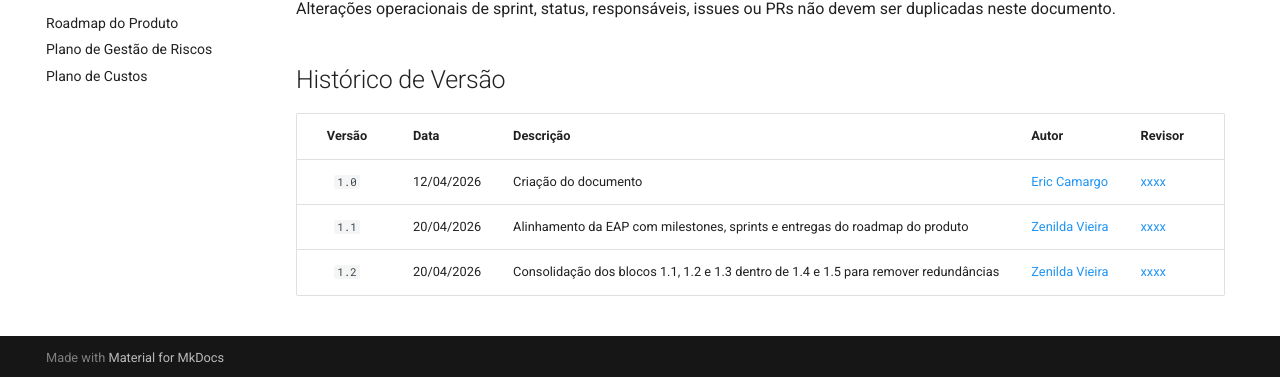
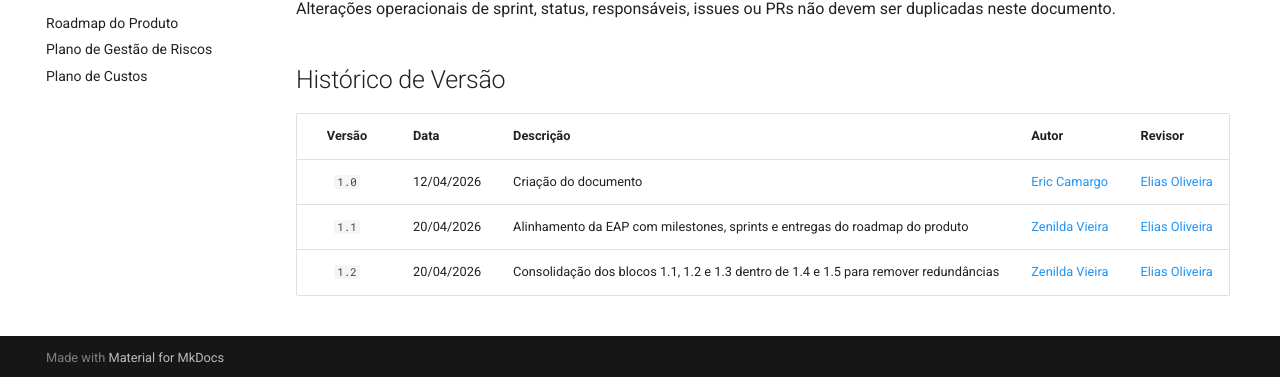
Before and after one commit to fga-eps-mds/2026-1-RetinaScan-Doc, an MkDocs documentation site: the page built from docs/planejamento/EAP.md, in a window 1280 px wide and 900 px high, scrolled down 3694 px. Shown: the part 520-897 px from the top of the window. Built offline with MkDocs 1.6.1 and Material for MkDocs 9.7.7, drawn with Linux system fonts in a browser that asks for light colours; comment, search, counter and statistics services are not loaded.

Commit message:
docs: add review
Ótima documentação e elaboração do documento.

```diff
--- a/docs/planejamento/EAP.md
+++ b/docs/planejamento/EAP.md
@@ -146,6 +146,6 @@ Alterações operacionais de sprint, status, responsáveis, issues ou PRs não d
 
 | Versão | Data       | Descrição            | Autor                                      | Revisor      |
 | :----: | ---------- | -------------------- | ------------------------------------------ | ------------ |
-| `1.0`  | 12/04/2026 | Criação do documento | [Eric Camargo](https://github.com/ericcs10) | [xxxx](xxxx) |
-| `1.1`  | 20/04/2026 | Alinhamento da EAP com milestones, sprints e entregas do roadmap do produto | [Zenilda Vieira](https://github.com/zenildavieira) | [xxxx](xxxx) |
-| `1.2`  | 20/04/2026 | Consolidação dos blocos 1.1, 1.2 e 1.3 dentro de 1.4 e 1.5 para remover redundâncias | [Zenilda Vieira](https://github.com/zenildavieira) | [xxxx](xxxx) |
+| `1.0`  | 12/04/2026 | Criação do documento | [Eric Camargo](https://github.com/ericcs10) | [Elias Oliveira](https://github.com/EliasOliver21) |
+| `1.1`  | 20/04/2026 | Alinhamento da EAP com milestones, sprints e entregas do roadmap do produto | [Zenilda Vieira](https://github.com/zenildavieira) | [Elias Oliveira](https://github.com/EliasOliver21) |
+| `1.2`  | 20/04/2026 | Consolidação dos blocos 1.1, 1.2 e 1.3 dentro de 1.4 e 1.5 para remover redundâncias | [Zenilda Vieira](https://github.com/zenildavieira) | [Elias Oliveira](https://github.com/EliasOliver21) |
```
